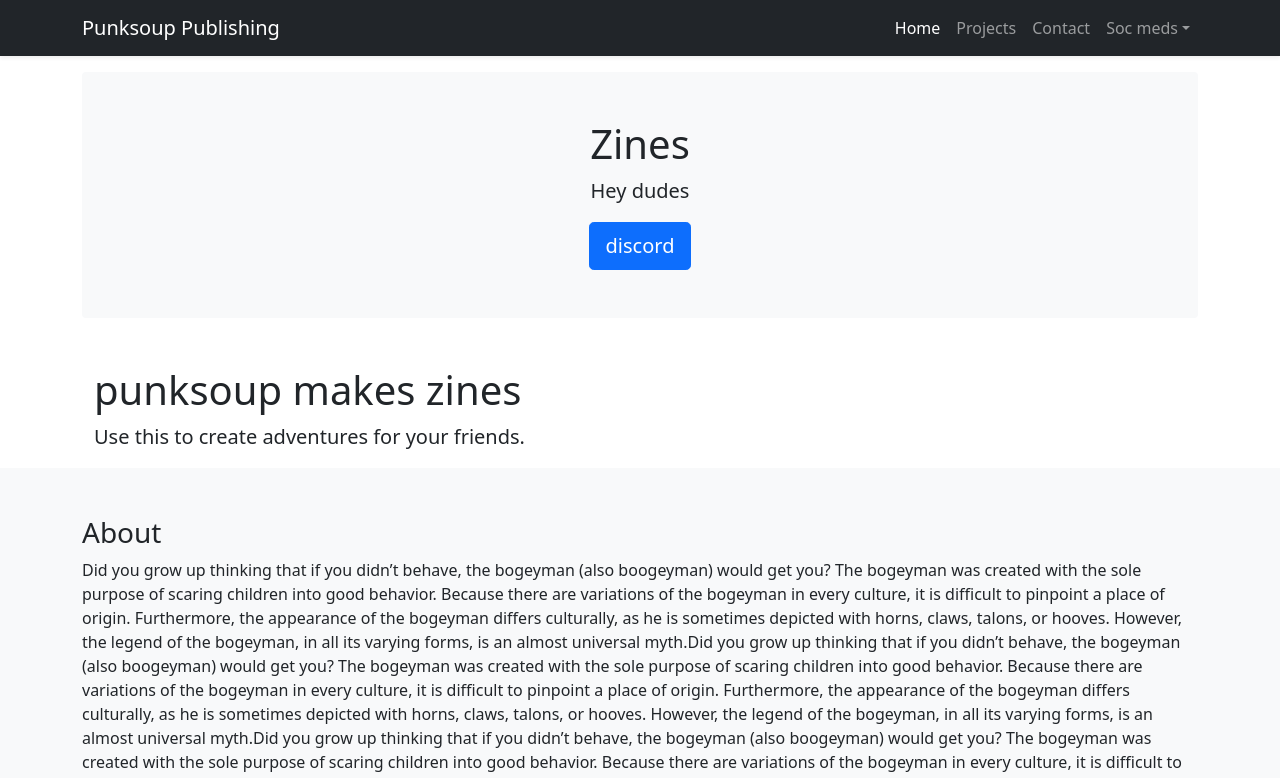
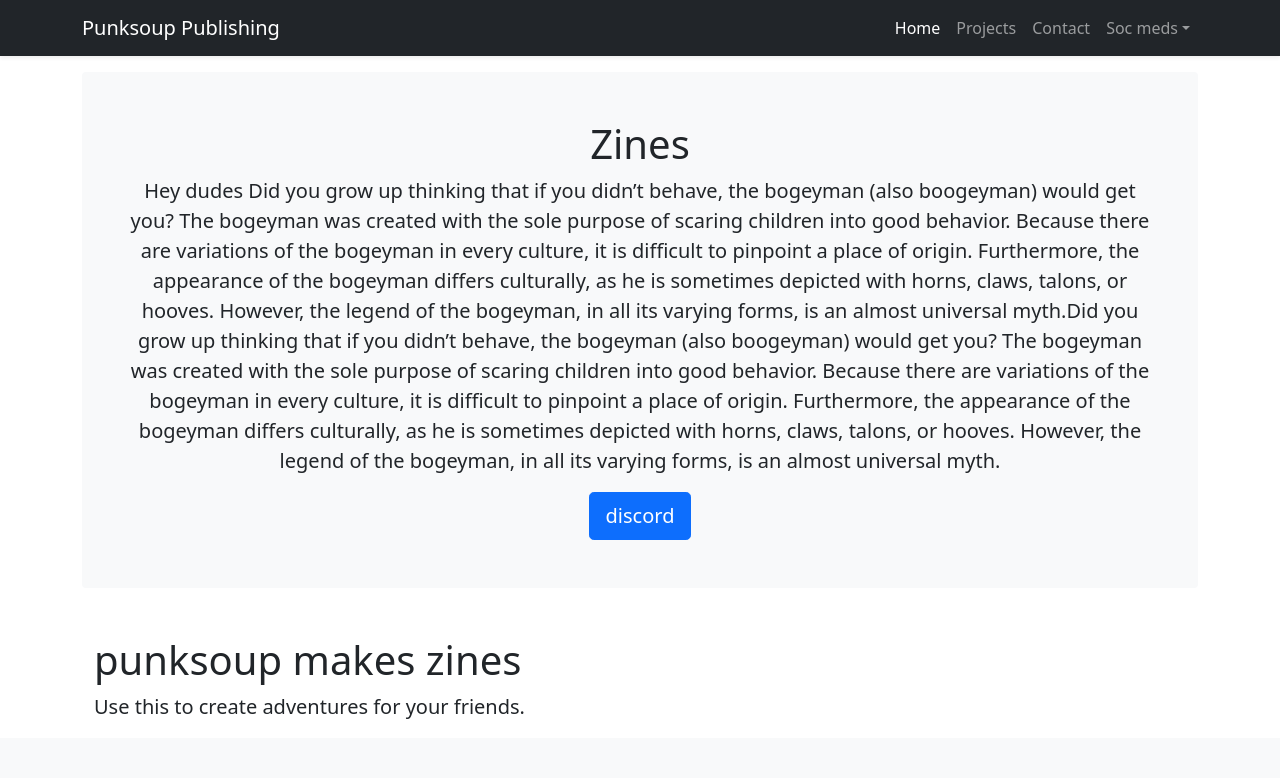
Before and after one commit to punksoup/punksoup.github.io, a plain HTML site: page index.html in a window 1280 px wide. Shown: the top 778 px of the page. Drawn offline with nearby package versions, Linux system fonts and the light colour scheme.

Commit message:
Update index.html

```diff
--- a/index.html
+++ b/index.html
@@ -54,7 +54,17 @@
 		<main class="container mt-3">
 			<div class="bg-light p-5 rounded text-center">
 				<h1>Zines</h1>
-				<p class="lead">Hey dudes</p>
+				<p class="lead">Hey dudes Did you grow up thinking that if you didn’t behave, the bogeyman (also boogeyman) would get you?
+			The bogeyman was created with the sole purpose of scaring children into good behavior.
+			Because there are variations of the bogeyman in every culture, it is difficult to pinpoint
+			a place of origin. Furthermore, the appearance of the bogeyman differs culturally, as he is
+			sometimes depicted with horns, claws, talons, or hooves. However, the legend of the bogeyman,
+			in all its varying forms, is an almost universal myth.Did you grow up thinking that if you didn’t behave, the bogeyman (also boogeyman) would get you?
+			The bogeyman was created with the sole purpose of scaring children into good behavior.
+			Because there are variations of the bogeyman in every culture, it is difficult to pinpoint
+			a place of origin. Furthermore, the appearance of the bogeyman differs culturally, as he is
+			sometimes depicted with horns, claws, talons, or hooves. However, the legend of the bogeyman,
+			in all its varying forms, is an almost universal myth.</p>
 				<a class="btn btn-lg btn-primary" href="/rawcode.txt" role="button">discord</a>
 			</div>
 
```
